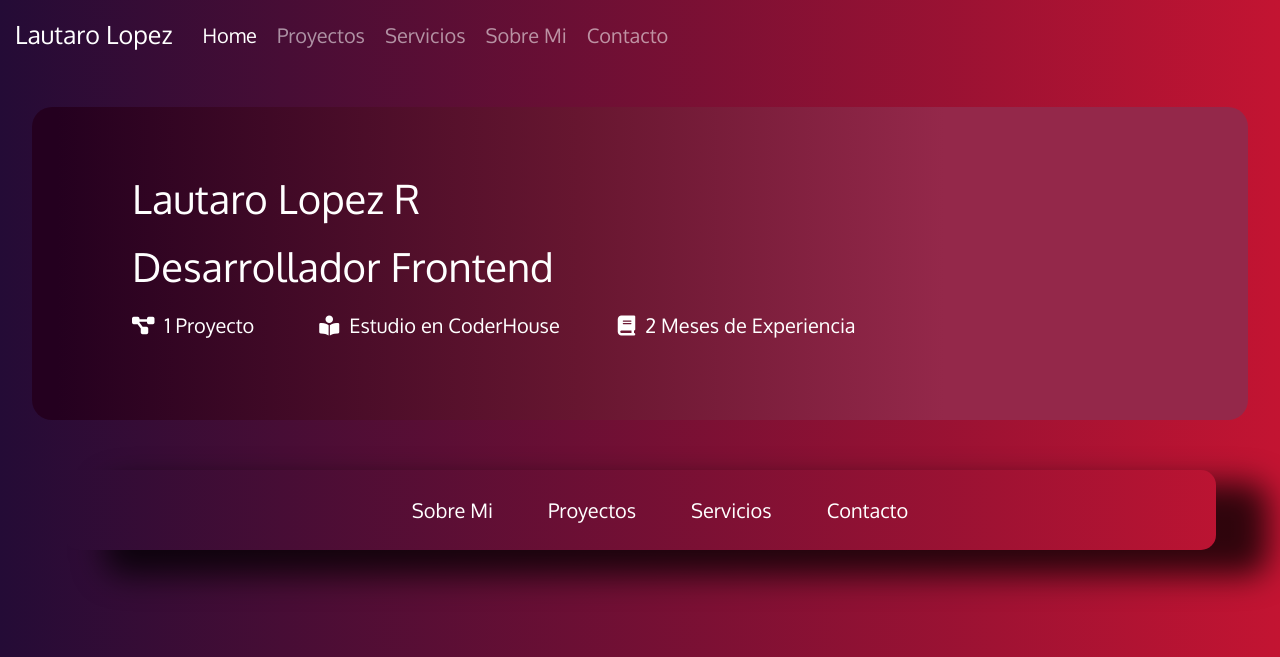
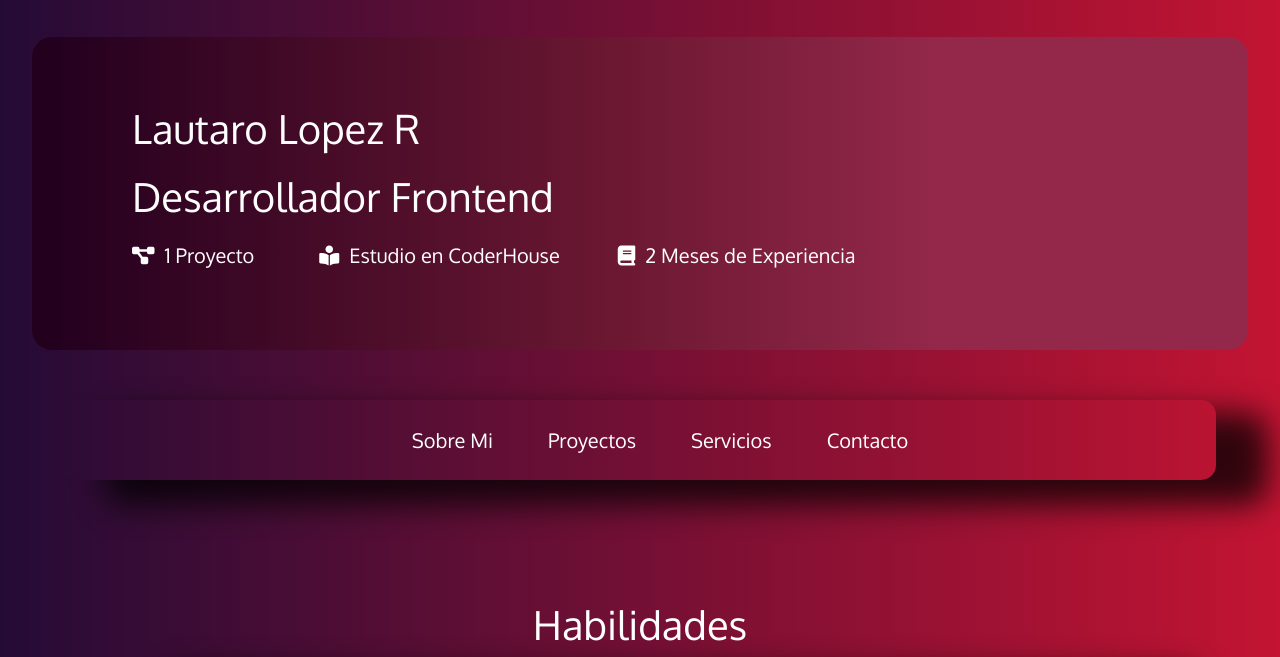
Before and after one commit to lautarolopezr/desafio-sass2, a website: page index.html in a window 1280 px wide. Shown: the top 657 px of the page. Drawn offline with nearby package versions, Linux system fonts and the light colour scheme.

Commit message:
delete nav

```diff
--- a/index.html
+++ b/index.html
@@ -25,35 +25,7 @@
 </head>
 
 <body>
-    <header>
-        <nav class="navbar navbar-expand-md navbar-dark bg-transparent " aria-label="navbar">
-          <div class="container-fluid">
-            <a class="navbar-brand" href="index.html">Lautaro Lopez</a>
-            <button class="navbar-toggler" type="button" data-bs-toggle="collapse" data-bs-target="#navbar"
-            aria-controls="navbar" aria-expanded="false" aria-label="Toggle navigation">
-            <span class="navbar-toggler-icon"></span>
-          </button>
 
-          <div class="collapse navbar-collapse" id="navbar">
-            <ul class="navbar-nav me-auto mb-2 mb-sm-0">
-              <li class="nav-item">
-                <a href="index.html" class="nav-link active" aria-current="page">Home</a>
-              </li>
-              <li class="nav-item">
-                <a class="nav-link" href="/pages/project.html">Proyectos</a>
-              </li>
-              <li class="nav-item">
-                <a href="/pages/services2.html" class="nav-link">Servicios</a>
-              </li>
-              <li class="nav-item">
-                <a href="/pages/about-me.html" class="nav-link">Sobre Mi</a>
-              </li>
-              <li class="nav-item">
-                <a href="/pages/contact.html" class="nav-link">Contacto</a>
-              </li>
-            </ul>
-      </nav>
-    </header>
     <main>
         <section>
             <div class="cardd">
```
